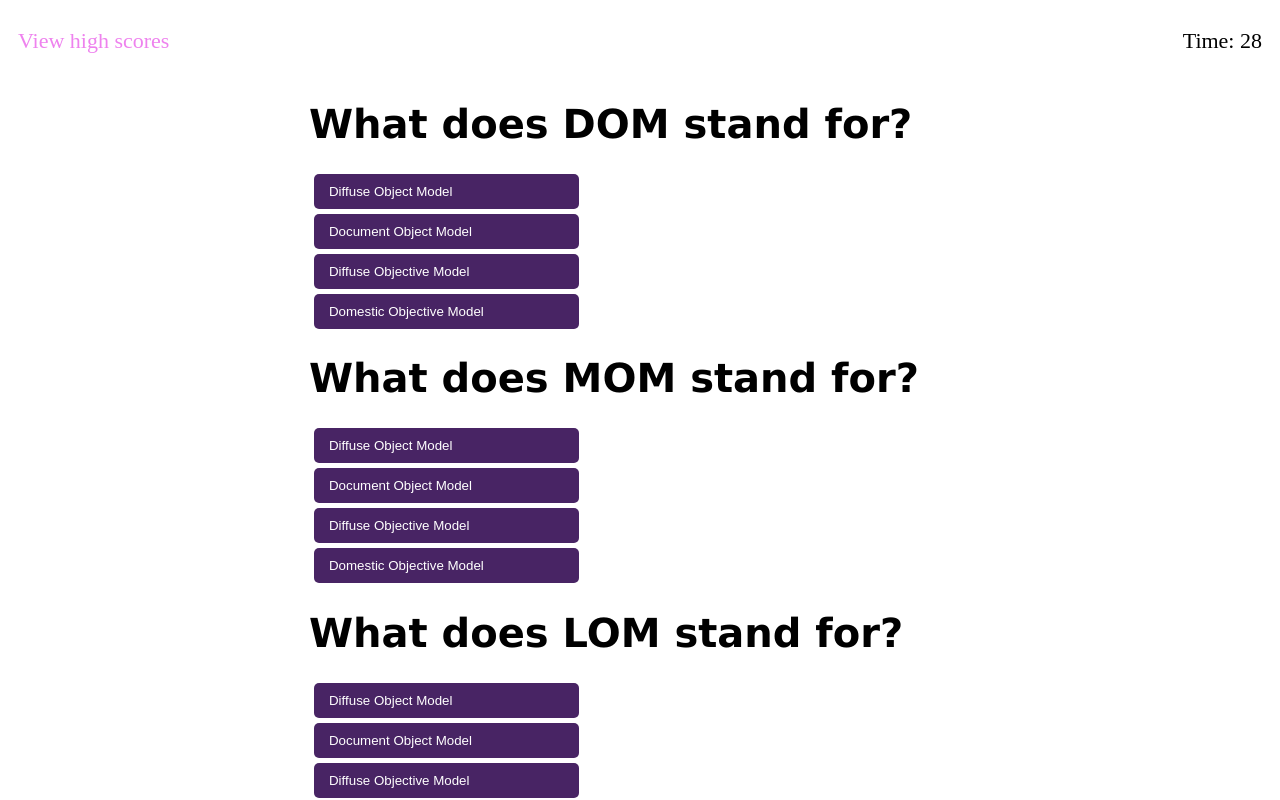
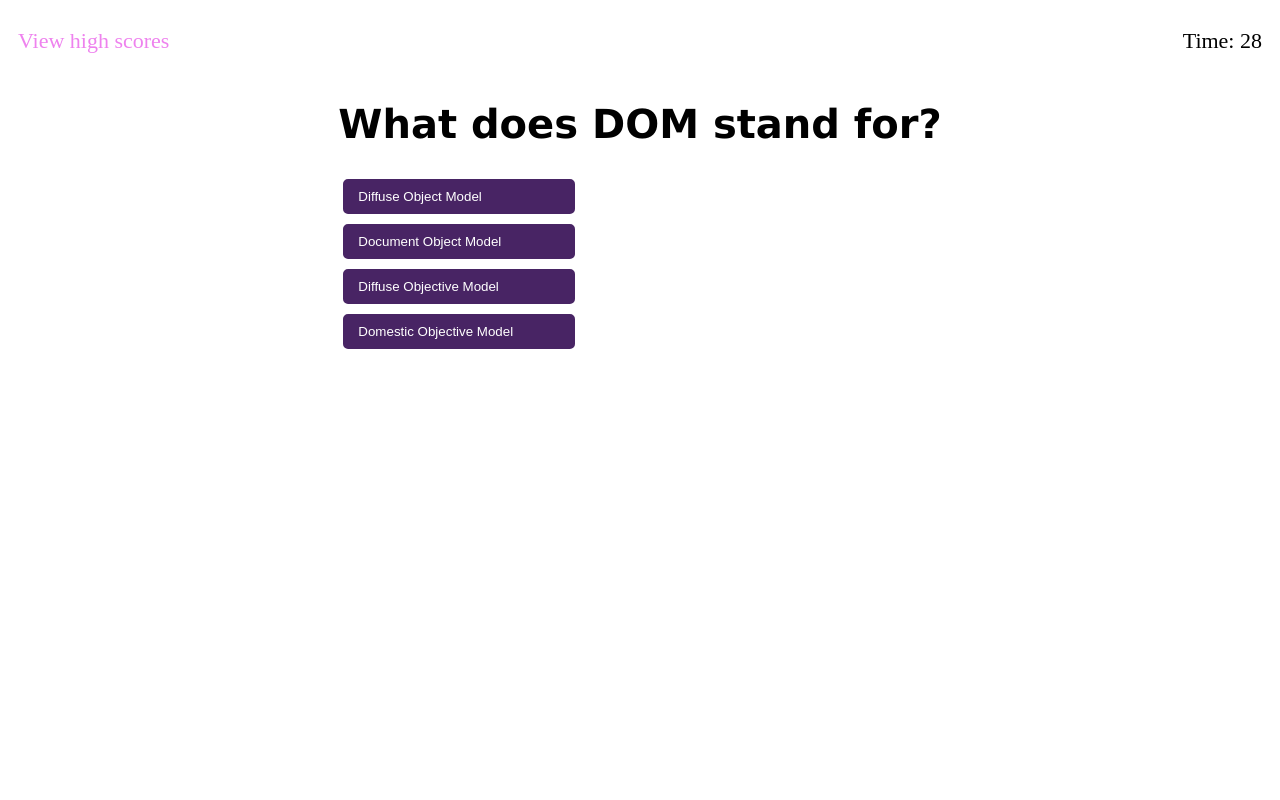
Before and after one commit to MrSumada/code-quiz, a plain HTML site: page index.html in a window 1280 px wide. Both pictures are taken after a click on the button "Start Quiz?". Shown: the top 800 px of the page. Drawn offline with Linux system fonts and the light colour scheme.

Commit message:
createQuestion iterates through array

```diff
--- a/assets/css/style.css
+++ b/assets/css/style.css
@@ -38,9 +38,10 @@
     background-color: rgb(72, 36, 100);
     text-align: center;
     border-radius: 5px;
-    margin: 5px;
+    margin: 0px;
     padding: 10px 15px;
-    border: none;
+    border: 5px solid white;
+    border-radius: 10px;
   }
 
   button:hover {
--- a/assets/js/script.js
+++ b/assets/js/script.js
@@ -3,8 +3,11 @@ var startContainer = document.querySelector("#start-div");
 var timeLeft = document.querySelector("span");
 var time = 30;
 var questionContainerEl = document.querySelector("#question-container");
+var choiceEl = document.querySelector(".choice");
 var correctAnswerEl = document.querySelector(".correct");
 var wrongAnswerEl = document.querySelector(".wrong");
+
+var questionNumber = 0;
 
 var questions = [
     {
@@ -45,7 +48,7 @@ function startQuiz() {
 
     startContainer.remove();
 
-
+    //ADD call for countdown Function??
     timeLeft.textContent = time;
 
     var timeCountdown = setInterval(function() {
@@ -60,8 +63,12 @@ function startQuiz() {
         }
     },1000);
 
+        createQuestion(questionNumber);
 
-    for(var i = 0; i < questions.length; i++){
+};
+
+
+var createQuestion = function(questionNumberArg) {
 
         var questionDivEl = document.createElement("div");
         var questionHeadingEl = document.createElement("h1");
@@ -74,78 +81,68 @@ function startQuiz() {
         questionDivEl.className = "question";
         questionContainerEl.appendChild(questionDivEl);
 
-        questionHeadingEl.textContent = questions[i].question;
+        questionHeadingEl.textContent = questions[questionNumberArg].question;
         questionDivEl.appendChild(questionHeadingEl);
 
         choicesDivEl.className = "choices"
         questionDivEl.appendChild(choicesDivEl);
 
         questionChoiceEl.className = "choice choice1";
-        questionChoiceEl.textContent = questions[i].choice1;
+        questionChoiceEl.textContent = questions[questionNumberArg].choice1;
+        if (questions[questionNumberArg].correct === 1) {
+            questionChoiceEl.setAttribute ("answer", "correct");
+        } else {
+            questionChoiceEl.setAttribute ("answer", "wrong");
+        };
         choicesDivEl.appendChild(questionChoiceEl);
 
         questionChoiceEl = document.createElement("button");
         questionChoiceEl.className = "choice choice2";
-        questionChoiceEl.textContent = questions[i].choice2;
+        questionChoiceEl.textContent = questions[questionNumberArg].choice2;
+        if (questions[questionNumberArg].correct === 2) {
+            questionChoiceEl.setAttribute ("answer", "correct");
+        } else {
+            questionChoiceEl.setAttribute ("answer", "wrong");
+        };
         choicesDivEl.appendChild(questionChoiceEl);
 
         questionChoiceEl = document.createElement("button");
         questionChoiceEl.className = "choice choice3";
-        questionChoiceEl.textContent = questions[i].choice3;
+        questionChoiceEl.textContent = questions[questionNumberArg].choice3;
+        if (questions[questionNumberArg].correct === 3) {
+            questionChoiceEl.setAttribute ("answer", "correct");
+        } else {
+            questionChoiceEl.setAttribute ("answer", "wrong");
+        };
         choicesDivEl.appendChild(questionChoiceEl);
 
         questionChoiceEl = document.createElement("button");
         questionChoiceEl.className = "choice choice4";
-        questionChoiceEl.textContent = questions[i].choice4;
+        questionChoiceEl.textContent = questions[questionNumberArg].choice4;
+        if (questions[questionNumberArg].correct === 4) {
+            questionChoiceEl.setAttribute ("answer", "correct");
+        } else {
+            questionChoiceEl.setAttribute ("answer", "wrong");
+        };
         choicesDivEl.appendChild(questionChoiceEl);
 
-        // createQuestion(questions[i]);
-        // console.log(questions[i]);
+        choicesDivEl.addEventListener("click", function(){
+            questionNumber++;
+            console.log(questionNumber);
+            questionDivEl.remove();
+            if (questionNumber <= questions.length){
+                createQuestion(questionNumber);
+            } else {
+                console.log
+                score();
+            };
 
-    };
-};
+        });
 
-// var createQuestion = function() {
-//     var questionDivEl = document.createElement("div");
-//     var questionHeadingEl = document.createElement("h1");
-//     var choicesDivEl = document.createElement("div");
-//     var questionChoiceEl = document.createElement("button");
 
-//     questionDivEl.className = "question";
-//     questionContainerEl.appendChild(questionDivEl);
 
-//     questionDivEl.className = "question";
-//     questionContainerEl.appendChild(questionDivEl);
 
-//     questionHeadingEl.textContent = questions[i].question;
-//     questionDivEl.appendChild(questionHeadingEl);
-
-//     console.log("HI");
-//     console.log(questions[i].question);
-
-//     choicesDivEl.className = "choices"
-//     questionDivEl.appendChild(choicesDivEl);
-
-//     questionChoiceEl.className = "choice choice1";
-//     questionChoiceEl.textContent = questions[i].choice1;
-//     choicesDivEl.appendChild(questionChoiceEl);
-
-//     questionChoiceEl = document.createElement("button");
-//     questionChoiceEl.className = "choice choice2";
-//     questionChoiceEl.textContent = questions[i].choice2;
-//     choicesDivEl.appendChild(questionChoiceEl);
-
-//     questionChoiceEl = document.createElement("button");
-//     questionChoiceEl.className = "choice choice3";
-//     questionChoiceEl.textContent = questions[i].choice3;
-//     choicesDivEl.appendChild(questionChoiceEl);
-
-//     questionChoiceEl = document.createElement("button");
-//     questionChoiceEl.className = "choice choice4";
-//     questionChoiceEl.textContent = questions[i].choice4;
-//     choicesDivEl.appendChild(questionChoiceEl);
-
-// }
+}
 
 
 
@@ -186,5 +183,5 @@ function checkAnswer() {
 startButtonEl.addEventListener("click", startQuiz);
 
 // correctAnswerEl.addEventListener("click", function() {
-//     console.log("Good!");
-// });
+//      console.log("Good!");
+//      });
```
